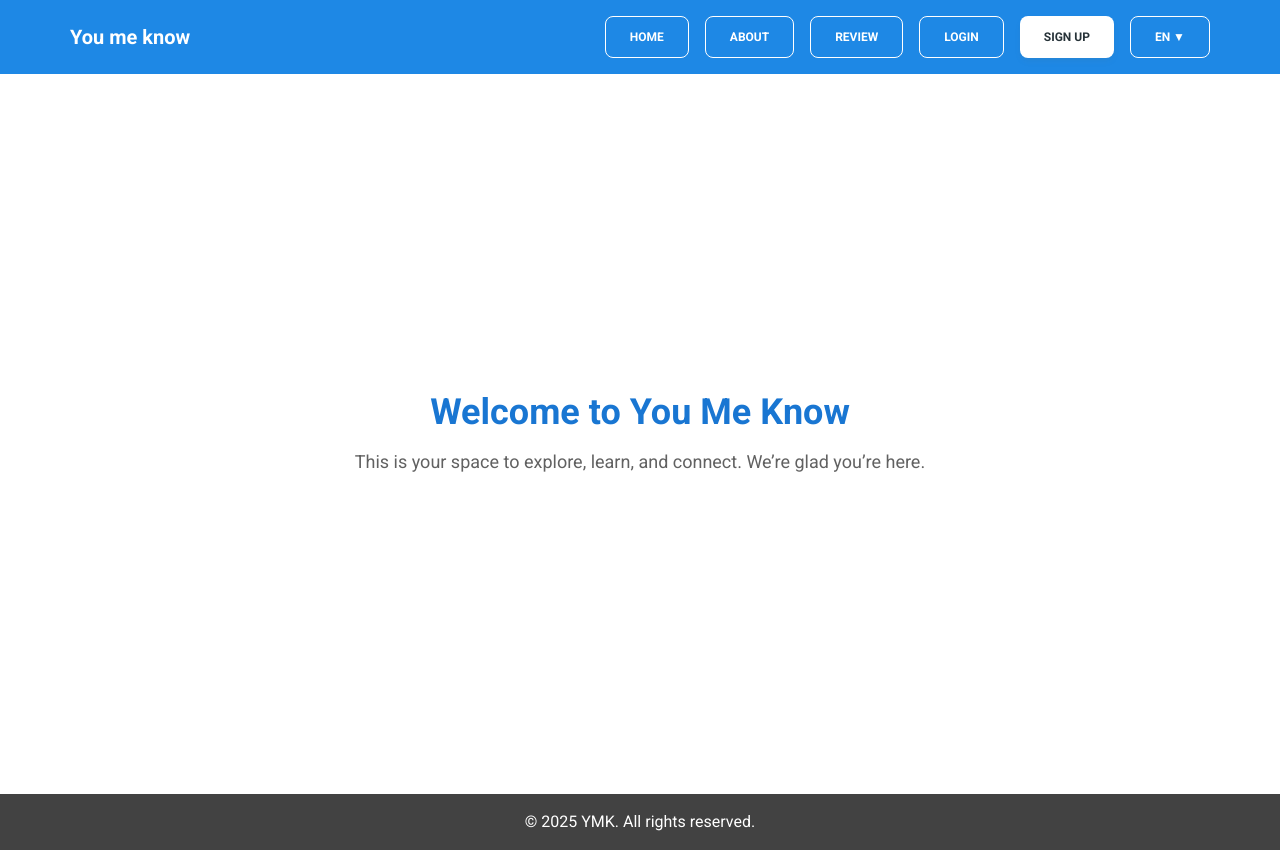
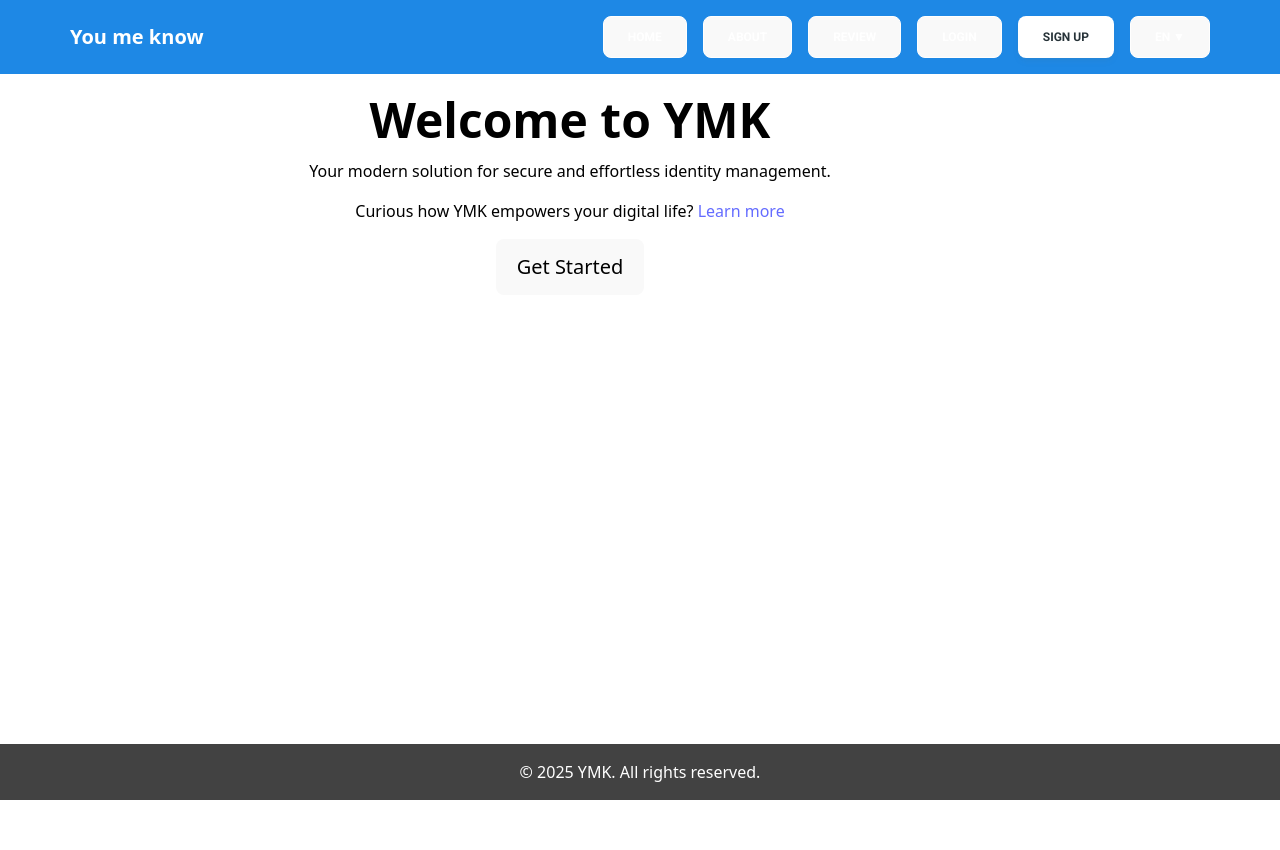
Before and after one commit to BestAltul/YMK, a React (Vite) app: page /home in a window 1280 px wide. After the commit the page ends 800 px from the top, so only its background shows below. Built offline with nearby package versions, Linux system fonts and the light colour scheme.

Commit message:
feat: add i18n locales and Home.jsx component

```diff
--- a/package.json
+++ b/package.json
@@ -10,10 +10,11 @@
   },
   "dependencies": {
     "@heroicons/react": "2.0.18",
-    "@material-tailwind/react": "2.1.4",
+    "@material-tailwind/react": "^2.1.4",
     "apexcharts": "3.44.0",
     "axios": "^1.11.0",
     "i18next": "^25.3.2",
+    "i18next-http-backend": "^3.0.2",
     "prop-types": "15.8.1",
     "react": "18.2.0",
     "react-apexcharts": "1.4.1",
--- /dev/null
+++ b/public/locales/en/home.json
@@ -0,0 +1,14 @@
+{
+    "welcome": "Welcome to YMK",
+    "subtitle": "Your modern solution for secure and effortless identity management.",
+    "curious": "Curious how YMK empowers your digital life?",
+    "learn_more": "Learn more",
+    "get_started": "Get Started",
+    "why": "Why YMK?",
+    "secure_title": "Secure by Design",
+    "secure_text": "Your data stays protected with multi-layer authentication and encryption.",
+    "fast_title": "Lightning Fast Access",
+    "fast_text": "Login in seconds, without remembering complex passwords or codes.",
+    "friendly_title": "User Friendly",
+    "friendly_text": "Designed for everyone — simple, intuitive, and beautifully easy to use."
+}
--- /dev/null
+++ b/src/context/AuthContext.jsx
@@ -0,0 +1,45 @@
+import { createContext, useContext, useState, useEffect } from "react";
+import React from "react";
+const AuthContext = createContext({
+  user: null,
+  isAuthenticated: false,
+  login: () => {},
+  logout: () => {},
+});
+
+export function AuthProvider({ children }) {
+  const [user, setUser] = useState(null);
+  const timezone = Intl.DateTimeFormat().resolvedOptions().timeZone;
+
+
+  useEffect(() => {
+    const storedUser = localStorage.getItem("user");
+    if (storedUser) {
+      setUser(JSON.parse(storedUser));
+    }
+  }, []);
+
+  const login = (userData) => {
+    setUser(userData);
+    localStorage.setItem("user", JSON.stringify(userData));
+  };
+
+  const logout = () => {
+    setUser(null);
+    localStorage.removeItem("user");
+    localStorage.removeItem("jwt");
+  };
+
+  const value = {
+    user,
+    isAuthenticated: !!user,
+    login,
+    logout,
+  };
+
+  return <AuthContext.Provider value={value}>{children}</AuthContext.Provider>;
+}
+
+export function useAuth() {
+  return useContext(AuthContext);
+}
--- /dev/null
+++ b/src/i18n.js
@@ -0,0 +1,21 @@
+import i18n from "i18next";
+import { initReactI18next } from "react-i18next";
+import HttpBackend from "i18next-http-backend";
+
+i18n
+  .use(HttpBackend)
+  .use(initReactI18next)
+  .init({
+    lng: "en",               // Язык по умолчанию
+    fallbackLng: "en",       // Если перевод не найден
+    ns: ["home"],            // Список неймспейсов
+    defaultNS: "home",       // Неймспейс по умолчанию
+    backend: {
+      loadPath: "/locales/{{lng}}/{{ns}}.json", // Путь до JSON файлов
+    },
+    interpolation: {
+      escapeValue: false, // не экранировать HTML
+    },
+  });
+
+export default i18n;
--- /dev/null
+++ b/src/index.css
@@ -0,0 +1,70 @@
+:root {
+  font-family: system-ui, Avenir, Helvetica, Arial, sans-serif;
+  line-height: 1.5;
+  font-weight: 400;
+
+  color-scheme: light dark;
+  color: rgba(255, 255, 255, 0.87);
+  background-color: #242424;
+
+  font-synthesis: none;
+  text-rendering: optimizeLegibility;
+  -webkit-font-smoothing: antialiased;
+  -moz-osx-font-smoothing: grayscale;
+}
+
+a {
+  font-weight: 500;
+  color: #646cff;
+  text-decoration: inherit;
+}
+a:hover {
+  color: #535bf2;
+}
+
+body {
+  margin: 0;
+  min-width: 320px;
+  min-height: 100vh;
+  font-family: system-ui, Avenir, Helvetica, Arial, sans-serif;
+  background-color: #fff;
+  color: #000;
+}
+
+
+h1 {
+  font-size: 3.2em;
+  line-height: 1.1;
+}
+
+button {
+  border-radius: 8px;
+  border: 1px solid transparent;
+  padding: 0.6em 1.2em;
+  font-size: 1em;
+  font-weight: 500;
+  font-family: inherit;
+  background-color: #1a1a1a;
+  cursor: pointer;
+  transition: border-color 0.25s;
+}
+button:hover {
+  border-color: #646cff;
+}
+button:focus,
+button:focus-visible {
+  outline: 4px auto -webkit-focus-ring-color;
+}
+
+@media (prefers-color-scheme: light) {
+  :root {
+    color: #213547;
+    background-color: #ffffff;
+  }
+  a:hover {
+    color: #747bff;
+  }
+  button {
+    background-color: #f9f9f9;
+  }
+}
--- a/src/main.jsx
+++ b/src/main.jsx
@@ -16,6 +16,8 @@ import { BrowserRouter } from "react-router-dom";
 import { ThemeProvider } from "@material-tailwind/react";
 import { MaterialTailwindControllerProvider } from "@/context";
 import "../public/css/tailwind.css";
+import "./i18n";
+import "./index.css";
 
 ReactDOM.createRoot(document.getElementById("root")).render(
   <React.StrictMode>
--- a/src/pages/home/Home.jsx
+++ b/src/pages/home/Home.jsx
@@ -1,12 +1,134 @@
 import React from "react";
+import { useNavigate, Link } from "react-router-dom";
+import { useAuth } from "../../context/AuthContext";
+import { useTranslation } from "react-i18next";
+import { Button } from "@material-tailwind/react";
+// import "bootstrap/dist/css/bootstrap.min.css";
+// import VibeSearch from "../components/common/VibeSearch";
+// import { trackEvent } from '@/services/amplitude';
 
 export default function Home() {
+  const navigate = useNavigate();
+  const { isAuthenticated } = useAuth();
+  const { t } = useTranslation("home");
+
+  const handleClick = () => {
+    // trackEvent('Clicked Get Started', {
+    //   isAuthenticated,
+    //   destination: isAuthenticated ? '/profile' : '/signup',
+    // });
+
+    if (isAuthenticated) {
+      navigate("/profile");
+    } else {
+      navigate("/signup");
+    }
+  };
+
   return (
-    <div className="flex flex-col items-center justify-center h-[calc(100vh-80px)] text-center px-4">
-      <h2 className="text-4xl font-bold mb-4 text-blue-700">Welcome to You Me Know</h2>
-      <p className="text-lg text-gray-700 max-w-xl">
-        This is your space to explore, learn, and connect. We’re glad you’re here.
+    <div className="container text-center py-5">
+      {/* Heading and CTA */}
+      <h1
+        className="mb-3"
+        style={{ fontWeight: "700", fontSize: "3rem", animation: "fadeIn 1s" }}
+      >
+        {t("welcome")}
+      </h1>
+      <p className="lead mb-4" style={{ animation: "fadeIn 1.5s" }}>
+        {t("subtitle")}
       </p>
+      <p className="text-muted" style={{ animation: "fadeIn 2s" }}>
+        {t("curious")}{" "}
+        <Link to="/about" className="text-primary">
+          {t("learn_more")}
+        </Link>
+      </p>
+      <button
+        onClick={handleClick}
+        className="btn btn-primary px-5 py-3 mt-4"
+        style={{ fontSize: "1.25rem", animation: "fadeIn 2.5s" }}
+      >
+        {t("get_started")}
+      </button>
+
+
+      {/* Features Section */}
+      <div
+        className="row mt-5 justify-content-center"
+        style={{ animation: "fadeIn 2s" }}
+      >
+        {/* 🔍 Vibe Code Search
+        <div className="d-flex justify-content-center my-4">
+          <div style={{ width: "100%", maxWidth: "420px" }}>
+            <VibeSearch />
+          </div>
+        </div> */}
+
+        {/* <h2 className="mb-5 text-center">{t("home.why")}</h2> */}
+        {/* {[
+          {
+            emoji: "🔒",
+            title: t("home.secure_title"),
+            text: t("home.secure_text"),
+          },
+          {
+            emoji: "⚡",
+            title: t("home.fast_title"),
+            text: t("home.fast_text"),
+          },
+          {
+            emoji: "😊",
+            title: t("home.friendly_title"),
+            text: t("home.friendly_text"),
+          },
+        ].map((item, idx) => (
+          <div
+            key={idx}
+            className="col-md-4 mb-4 d-flex justify-content-center"
+          >
+            <div
+              className="card p-4 shadow-sm"
+              style={{
+                width: "100%",
+                maxWidth: "400px",
+                minHeight: "220px",
+                transition: "transform 0.3s, box-shadow 0.3s",
+              }}
+            >
+              <div className="card-body d-flex flex-column align-items-center text-center">
+                <div style={{ fontSize: "3rem", marginBottom: "1rem" }}>
+                  {item.emoji}
+                </div>
+                <h5 className="card-title mb-2">{item.title}</h5>
+                <p
+                  className="card-text"
+                  style={{ fontSize: "0.95rem", color: "#555" }}
+                >
+                  {item.text}
+                </p>
+              </div>
+            </div>
+          </div>
+        ))} */}
+        <style>
+          {`
+            .card:hover {
+              transform: scale(1.03);
+              box-shadow: 0 6px 20px rgba(0,0,0,0.15);
+            }
+          `}
+        </style>
+      </div>
+
+      {/* FadeIn CSS */}
+      <style>
+        {`
+          @keyframes fadeIn {
+            from { opacity: 0; transform: translateY(20px); }
+            to { opacity: 1; transform: translateY(0); }
+          }
+        `}
+      </style>
     </div>
   );
 }
--- a/vite.config.js
+++ b/vite.config.js
@@ -14,7 +14,7 @@ export default defineConfig({
     port: 5173,
     proxy: {
       '/api': {
-        target: 'http://localhost:8083',
+        target: 'http://localhost:8080',
         changeOrigin: true,
         secure: false
       },
```
